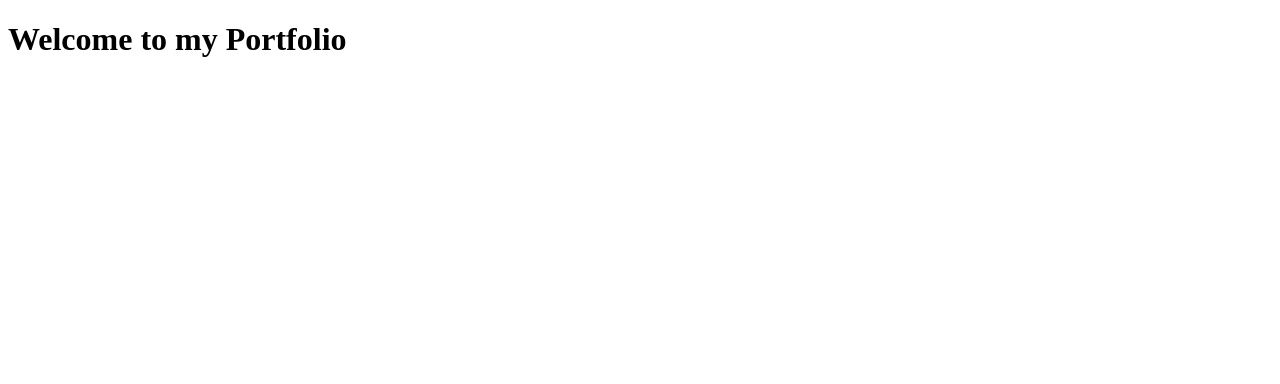
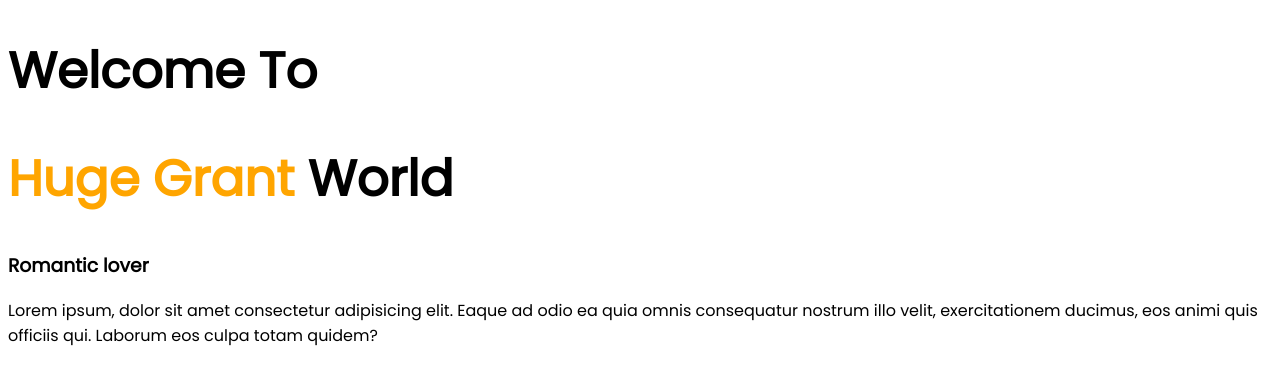
Before and after one commit to EmoTab/developer-portfolio1, a plain HTML site: page index.html in a window 1280 px wide. Drawn offline with Linux system fonts and the light colour scheme.

Commit message:
font from google font added

```diff
--- a/index.html
+++ b/index.html
@@ -5,9 +5,15 @@
  <meta http-equiv="X-UA-Compatible" content="IE=edge">
  <meta name="viewport" content="width=device-width, initial-scale=1.0">
  <title>Developer Portfolio</title>
+ <link rel="preconnect" href="https://fonts.googleapis.com">
+ <link rel="preconnect" href="https://fonts.gstatic.com" crossorigin>
+ <link href="https://fonts.googleapis.com/css2?family=Poppins&display=swap" rel="stylesheet">
  <link rel="stylesheet" href="style.css">
 </head>
 <body>
- <h1>Welcome to my Portfolio</h1>
+ <h1>Welcome To</h1>
+ <h1><span class="orange-color">Huge Grant</span> World</h1>
+ <h3>Romantic lover</h3>
+ <p>Lorem ipsum, dolor sit amet consectetur adipisicing elit. Eaque ad odio ea quia omnis consequatur nostrum illo velit, exercitationem ducimus, eos animi quis officiis qui. Laborum eos culpa totam quidem?</p>
 </body>
 </html>
--- a/style.css
+++ b/style.css
@@ -0,0 +1,9 @@
+body{
+ font-family: 'Poppins', sans-serif;
+}
+h1{
+ font-size: 50px;
+}
+.orange-color{
+ color: orange;
+}
```
Also changed, not shown: images/dream-bg.png (added), images/exp-bg.png (added), images/jhankar.png (added), images/jhankar2.png (added), images/my-bg-huge-grant.png (added), images/my-bg.png (added), images/my-bg2.png (added), images/top-banner.png (added), 7 other files.
